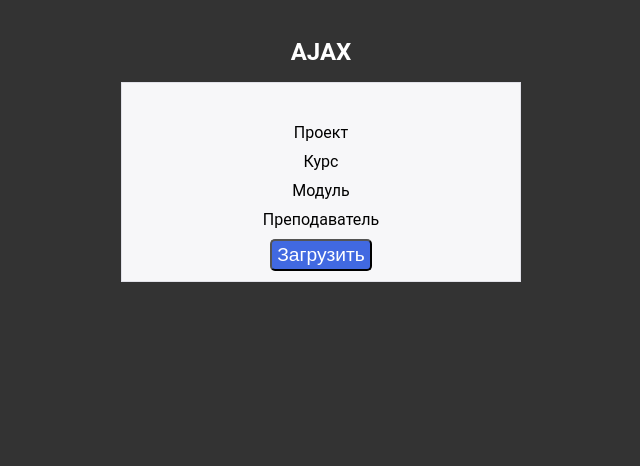
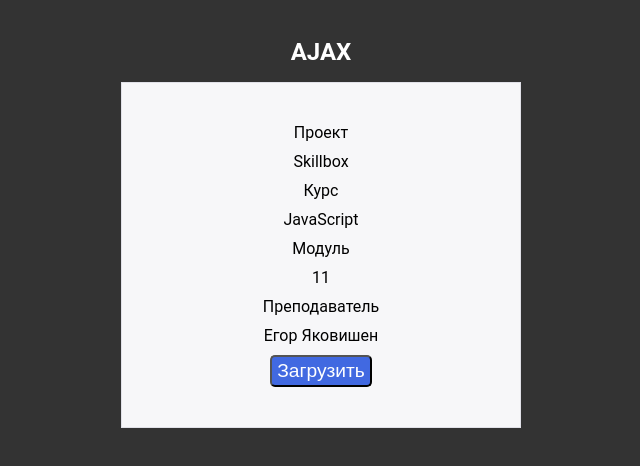
Before and after one commit to Askhab/Module-11, a plain HTML site: page index.html in a window 1280 px wide. Both pictures are taken after a click on the button "Загрузить". Shown: the top 466 px of the page, without its empty margins (319-959 px from the left). Drawn offline with Linux system fonts and the light colour scheme.

Commit message:
Lesson finished

```diff
--- a/index.html
+++ b/index.html
@@ -6,6 +6,9 @@
     <meta name="viewport" content="width=device-width, initial-scale=1.0">
     <title>Server API</title>
     <link rel="stylesheet" href="style.css">
+
+    <!-- JS -->
+    <script src="script.js" defer></script>
 </head>
 <body>
     <div class="container">
@@ -31,6 +34,6 @@
             </div>
         </div>
     </div>
-    <script src="script.js"></script>
+
 </body>
 </html>
--- a/script.js
+++ b/script.js
@@ -4,15 +4,19 @@ let btn = document.querySelector(".btn");
 // Устанавливаем обработчик события
 btn.addEventListener("click", function(event) {
     event.preventDefault();
-// Создаем новый экземпляр запроса
-    let request = new XMLHttpRequest();
-//Создаем еще один обработчик
-    request.onload = function() {
-        // В момент когда от сервера придёт ответ
-        let text = request.responseText;
-        document.querySelector(".text").innerHTML = text;
-    };
-// Открываем соединение и отправляем запрос
-    request.open("GET", "/data.txt");
-    request.send();
+
+    window.fetch("/data.json")
+        .then(function(response) {
+            console.log(response);
+            return response.json();
+        })
+        .then(function(response) {
+            document.querySelector(".project").innerHTML = response.project;
+            document.querySelector(".course").innerHTML = response.course;
+            document.querySelector(".module").innerHTML = response.module;
+            document.querySelector(".teacher").innerHTML = response.teacher;
+        });
 });
+
+
+// https://tproger.ru/books/cpp-books-beginners/
--- a/style.css
+++ b/style.css
@@ -14,7 +14,7 @@ body {
     margin: 0 auto;
     padding: 3vw 2vw 0 2vw;
     min-width: 100vw;
-    height: 100vmax;
+    height: 300vmax;
 }
 
 h2 {
@@ -30,7 +30,7 @@ h2 {
     margin: 0 auto;
     padding: 5vmin;
     width: 50vmin;
-    height: 200px;
+    max-height: 400px;
     text-align: center;
     background-color: #f7f7f9;
     border: 1px solid #e1e1e8;
```
